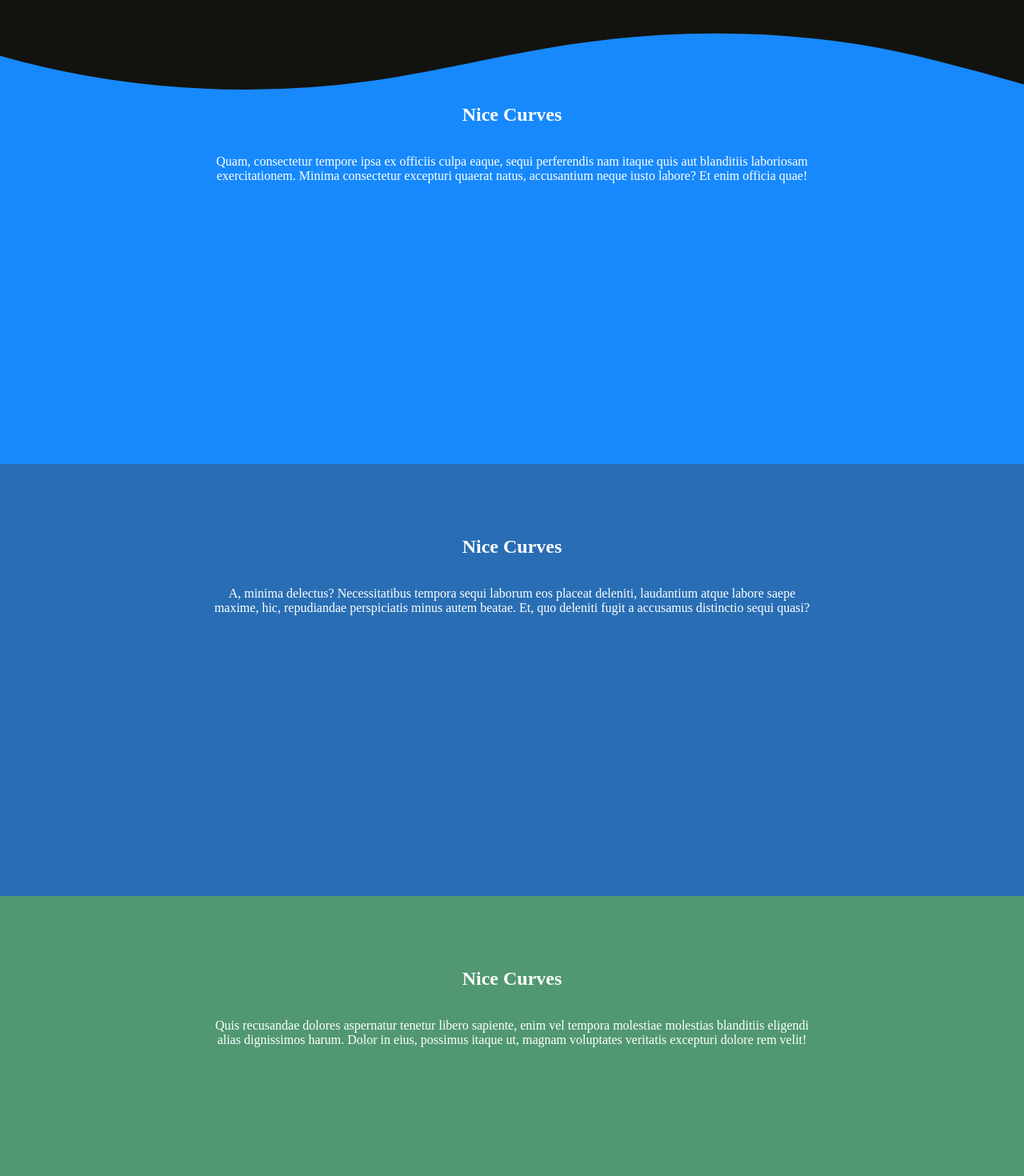
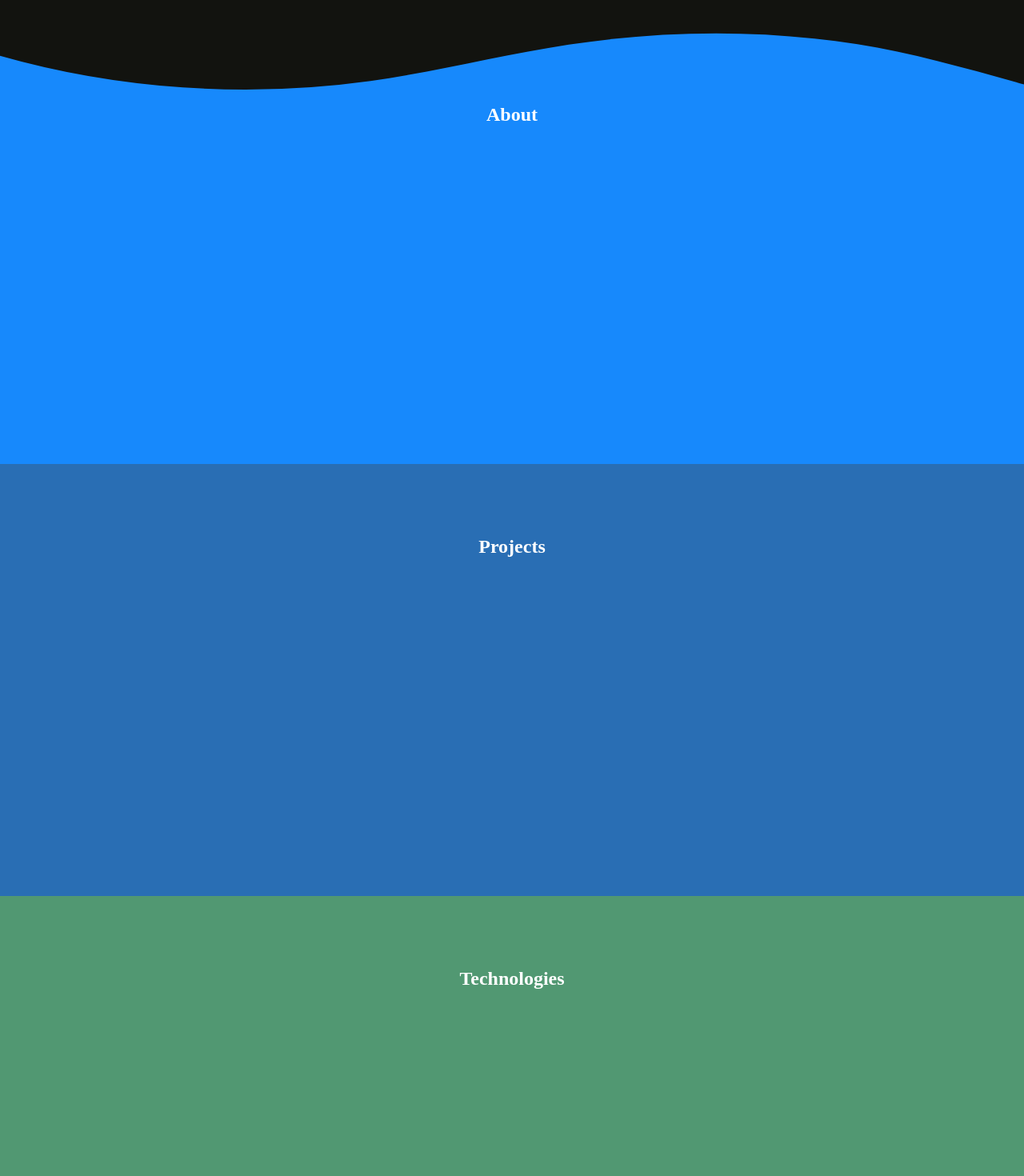
Before and after one commit to PacSmack/react-portfolio, a React (Create React App) app in the folder react-portfolio/: page / in a window 1280 px wide. Shown: the part 500-1970 px from the top of the page at 80% size. Built offline with nearby package versions, Linux system fonts and the light colour scheme; a web font is replaced by a local one.

Commit message:
technologies section added

```diff
--- a/react-portfolio/src/App.js
+++ b/react-portfolio/src/App.js
@@ -2,8 +2,8 @@ import './App.css';
 
 import Header from './components/HeaderComponent'
 import About from './components/AboutComponent'
-
-
+import Projects from './components/ProjectsComponent'
+import Technologies from './components/TechnologiesComponent'
 
 
 function App() {
@@ -12,15 +12,10 @@ function App() {
     <div className="App">
       <Header />
       <About />
+      <Projects />
+      <Technologies />
 
-      <section className="spanishBlue">
-        <h1>Nice Curves</h1>
-        <p>A, minima delectus? Necessitatibus tempora sequi laborum eos placeat deleniti, laudantium atque labore saepe maxime, hic, repudiandae perspiciatis minus autem beatae. Et, quo deleniti fugit a accusamus distinctio sequi quasi?</p>
-      </section>
-      <section className="russianGreen">
-        <h1>Nice Curves</h1>
-        <p>Quis recusandae dolores aspernatur tenetur libero sapiente, enim vel tempora molestiae molestias blanditiis eligendi alias dignissimos harum. Dolor in eius, possimus itaque ut, magnam voluptates veritatis excepturi dolore rem velit!</p>
-      </section>
+
       <section className="emerald">
         <h1>Nice Curves</h1>
         <p>Vero sunt eaque dicta eius aspernatur cupiditate fugiat autem dolorem? Ullam obcaecati quae, rerum perferendis, est quisquam quam porro temporibus dolores enim unde pariatur omnis facilis commodi asperiores libero ea.</p>
--- a/react-portfolio/src/components/AboutComponent.js
+++ b/react-portfolio/src/components/AboutComponent.js
@@ -6,8 +6,7 @@ export default function About() {
     return (
         <section className="blue">
 
-            <h1>Nice Curves</h1>
-            <p>Quam, consectetur tempore ipsa ex officiis culpa eaque, sequi perferendis nam itaque quis aut blanditiis laboriosam exercitationem. Minima consectetur excepturi quaerat natus, accusantium neque iusto labore? Et enim officia quae!</p>
+            <h1>About</h1>
 
             <div className="headerWave">
                 <svg data-name="Layer 1" xmlns="http://www.w3.org/2000/svg" viewBox="0 0 1200 120" preserveAspectRatio="none">
--- /dev/null
+++ b/react-portfolio/src/components/ProjectsComponent.js
@@ -0,0 +1,11 @@
+import React from 'react';
+
+
+export default function About() {
+
+    return (
+        <section className="spanishBlue">
+            <h1>Projects</h1>
+        </section>
+    )
+}
--- /dev/null
+++ b/react-portfolio/src/components/TechnologiesComponent.js
@@ -0,0 +1,10 @@
+import React from 'react'
+
+export default function Technologies() {
+
+    return (
+        <section className="russianGreen">
+            <h1>Technologies</h1>
+        </section>
+    )
+}
```
